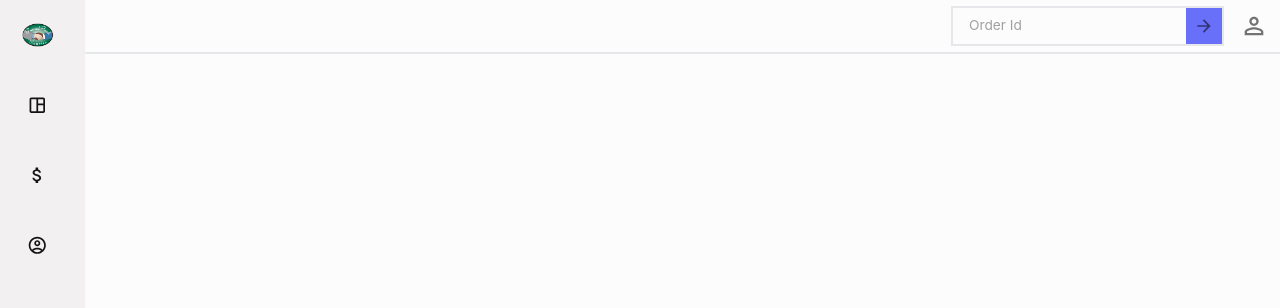
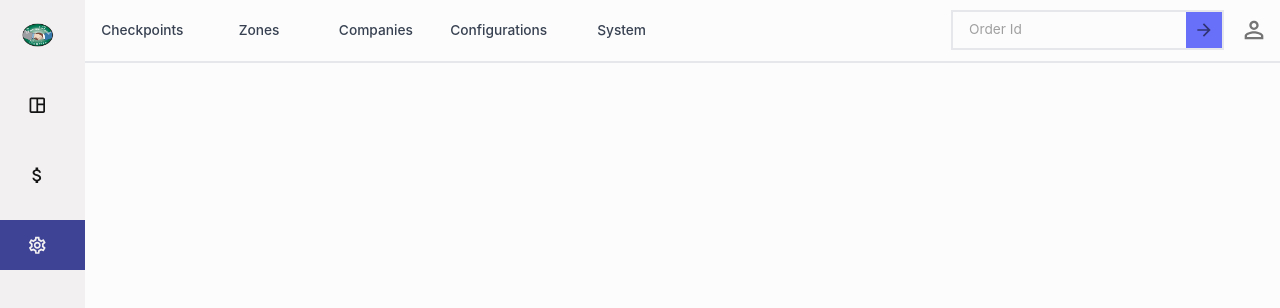
Before and after one commit to geekyvinayak/courier-backoffice, a React (Create React App) app: page /settings/configurations in a window 1280 px wide. Shown: the top 308 px of the page. Built offline with nearby package versions, Linux system fonts and the light colour scheme; no server answers; sample sign-in values are in the browser's storage.

Commit message:
added the settings tab

```diff
--- a/src/components/sidebar.jsx
+++ b/src/components/sidebar.jsx
@@ -6,10 +6,10 @@ import { Link, useLocation } from "react-router-dom";
 import { tokens } from "../theme";
 // import {MenuOutlinedIcon } from '@mui/icons-material'
 import MenuOutlinedIcon from "@mui/icons-material/MenuOutlined";
-import DonutLargeOutlinedIcon from "@mui/icons-material/DonutLargeOutlined";
 import AttachMoneyOutlinedIcon from "@mui/icons-material/AttachMoneyOutlined";
 import SpaceDashboardOutlinedIcon from "@mui/icons-material/SpaceDashboardOutlined";
 import AccountCircleOutlinedIcon from "@mui/icons-material/AccountCircleOutlined";
+import SettingCircleOutlinedIcon from "@mui/icons-material/SettingsOutlined";
 const Sidebarr = () => {
   const theme = useTheme();
   const colors = tokens(theme.palette.mode);
@@ -94,7 +94,7 @@ const Sidebarr = () => {
             active={currentPath === "pricelist"}
           ></MenuItem>
 
-          <MenuItem
+          {/* <MenuItem
             icon={<AccountCircleOutlinedIcon />}
             style={{
               margin: "10px 0 20px 0",
@@ -102,6 +102,15 @@ const Sidebarr = () => {
             }}
             component={<Link to="/accounts" />}
             active={currentPath === "accounts"}
+          ></MenuItem> */}
+          <MenuItem
+            icon={<SettingCircleOutlinedIcon />}
+            style={{
+              margin: "10px 0 20px 0",
+              color: colors.grey[100],
+            }}
+            component={<Link to="/settings" />}
+            active={currentPath === "settings"}
           ></MenuItem>
         </Menu>
       </Sidebar>
--- a/src/components/tabNavigation.jsx
+++ b/src/components/tabNavigation.jsx
@@ -93,6 +93,45 @@ const itemsData = {
       childPaths: ["/accounts/notifications"],
     },
   ],
+  "/settings":[
+    {
+      id:1,
+      name:"Checkpoints",
+      link:"/settings/checkpoints",
+      childPaths:[]
+    },
+    {
+      id:2,
+      name:"Zones",
+      link:"/settings/zones",
+      childPaths:[]
+    },
+    {
+      id:3,
+      name:"Companies",
+      link:"/settings/companies",
+      childPaths:[]
+    },
+    {
+      id:4,
+      name:"Configurations",
+      link:"/settings/configurations",
+      childPaths:[]
+    },
+    {
+      id:5,
+      name:"System",
+      link:"/settings/system/users",
+      childPaths:[
+        "/settings/system/users",
+        "/settings/system/address",
+        "/settings/system/reports",
+        "/settings/system/anonymize",
+        "/settings/system/application-logs",
+        "/settings/system/audit"
+      ]
+    },
+  ]
 };
 
 // Component to display items based on the current route
```
